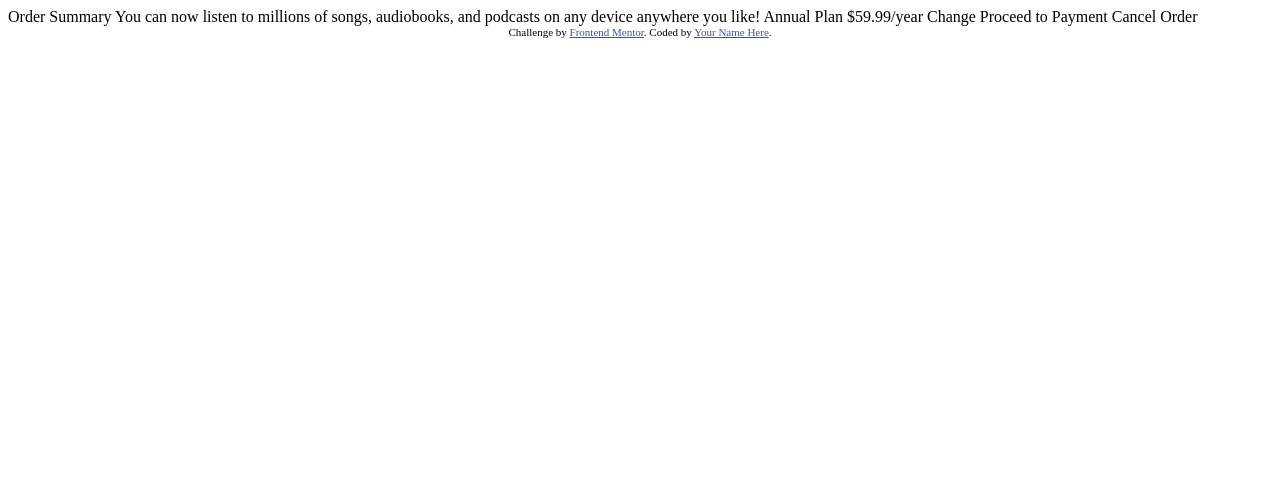
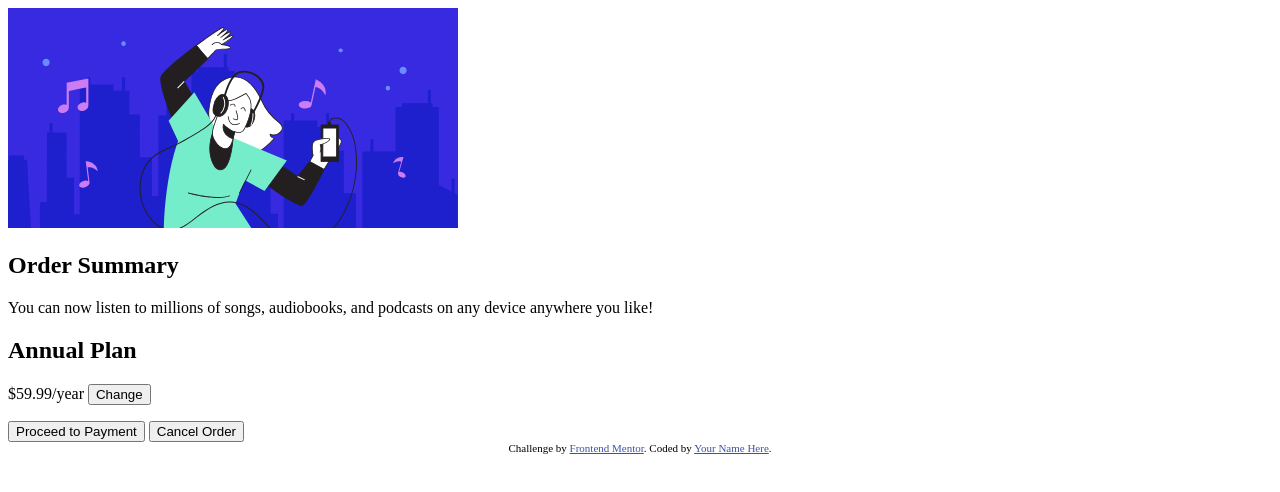
Before and after one commit to S1S4/order-summary-card, a plain HTML site: page index.html in a window 1280 px wide. Drawn offline with Linux system fonts and the light colour scheme.

Commit message:
added html structure

```diff
--- a/index.html
+++ b/index.html
@@ -15,23 +15,32 @@
   </style>
 </head>
 <body>
+  <main class="main-container">
+    <div class="card">
+      <img class="banner" src="./images/illustration-hero.svg" alt="banner">
+      <section class="card-information">
+        <h1>Order Summary</h1>
+        <p>You can now listen to millions of songs, audiobooks, and podcasts on any device anywhere you like!</p>
+      </section>
 
-  Order Summary
+      <section>
+        <h2>Annual Plan</h2>
+        <p>
+          $59.99/year
+          <button>Change</button>
+        </p>
+      </section>
 
-  You can now listen to millions of songs, audiobooks, and podcasts on any
-  device anywhere you like!
+      <section>
+        <button>Proceed to Payment</button>
+        <button>Cancel Order</button>
+      </section>
+    </div>
+  </main>
 
-  Annual Plan
-  $59.99/year
-
-  Change
-
-  Proceed to Payment
-  Cancel Order
-
-  <div class="attribution">
+  <footer class="attribution">
     Challenge by <a href="https://www.frontendmentor.io?ref=challenge" target="_blank">Frontend Mentor</a>.
     Coded by <a href="#">Your Name Here</a>.
-  </div>
+  </footer>
 </body>
 </html>
```
